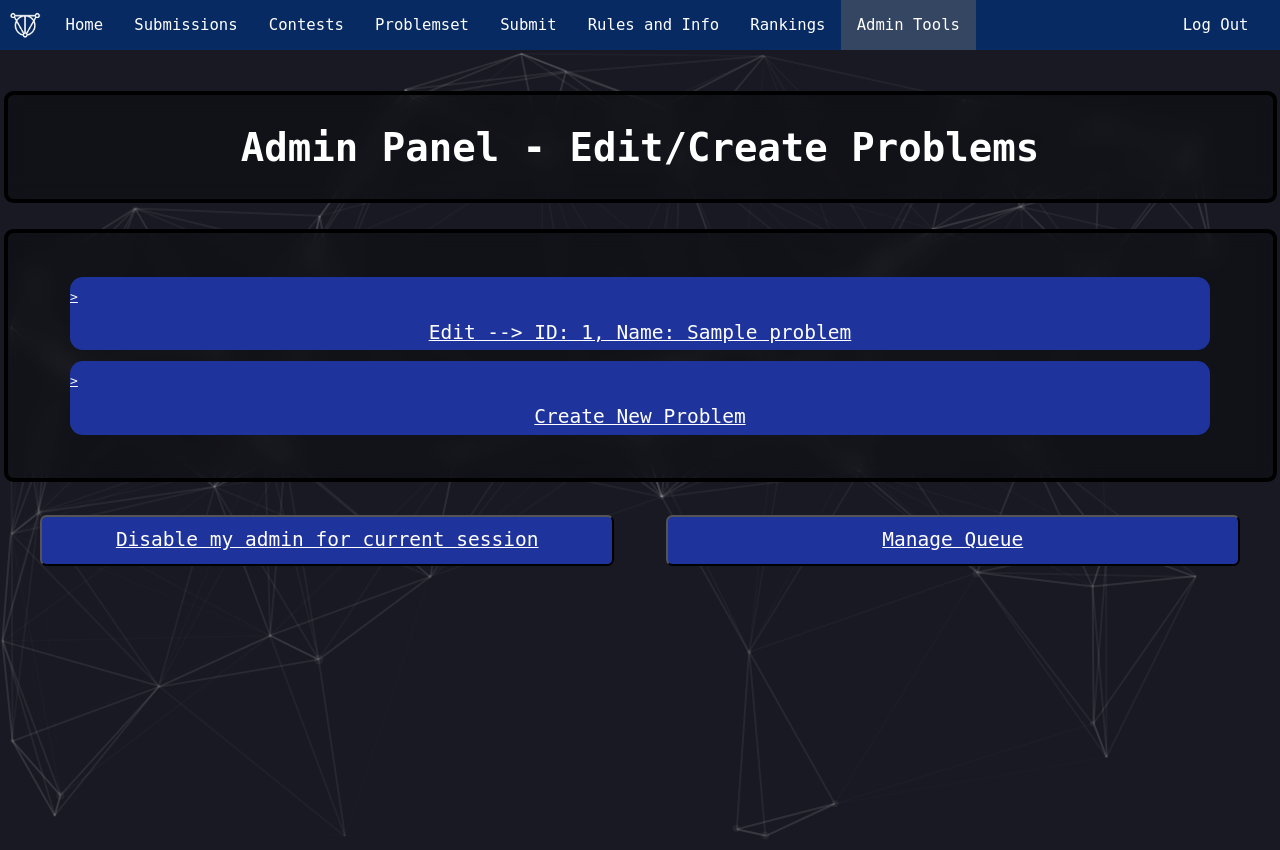
After one commit to zainmarshall/autograder2, a Django app: page /admintools/ in a window 1280 px wide. The commit adds this page. Run offline with Django 5.2, Linux system fonts and the light colour scheme; the visitor is signed in with stand-in values (Sample User, id 1); tables that the repository leaves empty hold one stand-in row (values such as "Sample post").

Commit message:
move active tab to context processor

```diff
--- a/autograder/apps/admintools/urls.py
+++ b/autograder/apps/admintools/urls.py
@@ -1,3 +1,9 @@
-app_name = "problems"
+from django.urls import path
 
-urlpatterns = []
+from . import views
+
+app_name = "admintools"
+
+urlpatterns = [
+    path('', views.admin_index_view, name="index")
+]
--- a/autograder/apps/admintools/views.py
+++ b/autograder/apps/admintools/views.py
@@ -1 +1,13 @@
+from django.shortcuts import render
+from ..oauth.decorators import login_required, admin_required
+from ..problems.models import Problem
 # Create your views here.
+@login_required
+@admin_required
+def admin_index_view(request):
+    context = {
+        "problems": Problem.objects.all().order_by("-id"),
+        "newpid": Problem.objects.latest("id").id,
+    }
+
+    return render(request, "admintools/index.html", context)
--- a/autograder/apps/contests/views.py
+++ b/autograder/apps/contests/views.py
@@ -16,7 +16,7 @@ logger = logging.getLogger(__name__)
 @login_required
 def contests_view(request):
     contests = Contest.objects.filter(tjioi=settings.TJIOI_MODE).order_by("-id")
-    context = {"active": "contests", "contests": contests}
+    context = {"contests": contests}
     return render(request, "contest/contests.html", context)
 
 
@@ -98,7 +98,6 @@ def contest_standings_view(request, cid):
 
     context = {
         "title": standings["title"],
-        "user": request.user,
         "cid": cid,
         "pnum": standings["pnum"],
         "load": standings["load"],
--- a/autograder/apps/oauth/decorators.py
+++ b/autograder/apps/oauth/decorators.py
@@ -1,3 +1,5 @@
 from django.contrib.auth.decorators import user_passes_test
 
 login_required = user_passes_test(lambda u: not u.is_anonymous and u.is_authenticated)
+
+admin_required = user_passes_test(lambda u: u.is_staff)
--- a/autograder/apps/problems/views.py
+++ b/autograder/apps/problems/views.py
@@ -18,7 +18,7 @@ def problemset_view(request):
 
     problems = problems.order_by("-id")
 
-    context = {"problems": problems, "active": "problemset"}
+    context = {"problems": problems}
 
     return render(request, "problems/problemset.html", context)
 
--- a/autograder/apps/rankings/views.py
+++ b/autograder/apps/rankings/views.py
@@ -28,6 +28,6 @@ def rankings_view(request, season):
     for i in range(len(rankings)):
         rankings[i]["rank"] = i + 1
 
-    context = {"rankings": rankings, "user": request.user}
+    context = {"rankings": rankings}
 
     return render(request, "rankings/rankings.html", context)
--- /dev/null
+++ b/autograder/context_processors.py
@@ -0,0 +1,28 @@
+import logging
+
+logger = logging.getLogger(__name__)
+
+def active_nav_item(request):
+    path = request.path
+
+    if path.startswith("/contests/"):
+        active = "contests"
+    elif path.startswith("/problems/"):
+        active = "problems"
+    elif path.startswith("/status/submit/"):
+        active = "submit"
+    elif path.startswith("/status/"):
+        active = "status"
+    elif path.startswith("/admintools/"):
+        active = "admintools"
+    elif path.startswith("/rankings/"):
+        active = "rankings"
+    elif path == "/profile/":
+        logger.info(path)
+        active = "profile"
+    elif path.startswith("/info/"):
+        active = "info"
+    else:
+        active = "other"
+
+    return {"active": active}
--- a/autograder/settings.py
+++ b/autograder/settings.py
@@ -84,6 +84,7 @@ TEMPLATES = [
                 "django.contrib.messages.context_processors.messages",
                 "social_django.context_processors.backends",
                 "social_django.context_processors.login_redirect",
+                "autograder.context_processors.active_nav_item",
             ],
         },
     },
--- /dev/null
+++ b/autograder/templates/admintools/index.html
@@ -0,0 +1,46 @@
+{% extends "base.html" %}
+
+{% load static %}
+
+{% block stylesheet %}
+<link rel="stylesheet" type="text/css" href="{% static 'profile.css' %}" />
+{% endblock stylesheet %}
+
+{% block title %}Admin{% endblock title %}
+
+{% block content %}
+{% include "partials/header.html" %}
+{% include "partials/particles.html" %}
+<br>
+<div class='main-block'>
+    <div class="title">Admin Panel - Edit/Create Problems</div>
+</div>
+<div class='main-block' id="problems">
+    <ul class="sl">
+        {% for problem in problems  %}
+            <li class="sl">
+                <a href = <%="/admin/createProblem?pid=" + locals.problems[i].pid%>>
+                    <div class="problem-text">Edit --> ID: {{problem.id}}, Name: {{problem.name}}</div>
+                </a>
+            </li>
+        {% endfor %}
+        <li class="sl">
+            <a href = <%="/admin/createProblem?pid=" + (locals.newpid)%>>
+                <div class="problem-text">Create New Problem</div>
+            </a>
+        </li>
+    </ul>
+</div>
+<div class="option-buttons">
+    <button class="button">
+        <a href="/admin/disableAdmin">
+            <div class="problem-text">Disable my admin for current session</div>
+        </a>
+    </button>
+    <button class="button">
+        <a href="/admin/queue">
+            <div class="problem-text">Manage Queue</div>
+        </a>
+    </button>
+</div>
+{% endblock content %}
--- a/autograder/templates/partials/header.html
+++ b/autograder/templates/partials/header.html
@@ -4,12 +4,15 @@
     <ul class="nb">
         <li id="logoHolder" class="nb"><img class="logo" src="{% static 'images/logo.png' %}"></li>
         <li class="nb"><a {% if active == "profile" %} class="cactive" {% endif %} href="{% url "index:profile" %}">Home</a></li>
-        <li class="nb"><a {% if active == "submissions" %} class="cactive" {% endif %} href="{% url "runtests:status" page=1 mine=False %}">Submissions</a></li>
+        <li class="nb"><a {% if active == "status" %} class="cactive" {% endif %} href="{% url "runtests:status" page=1 mine=False %}">Submissions</a></li>
         <li class="nb"><a {% if active == "contests" %} class="cactive" {% endif %} href="{% url "contests:contests" %}">Contests</a></li>
-        <li class="nb"><a {% if active == "problemset" %} class="cactive" {% endif %} href="{% url "problems:problemset" %}">Problemset</a></li>
+        <li class="nb"><a {% if active == "problems" %} class="cactive" {% endif %} href="{% url "problems:problemset" %}">Problemset</a></li>
         <li class="nb"><a {% if active == "submit" %} class="cactive" {% endif %} href="{% url "runtests:submit" %}">Submit</a></li>
         <li class="nb"><a {% if active == "info" %} class="cactive" {% endif %} href="{% url 'index:info' %}">Rules and Info</a></li>
         <li class="nb"><a {% if active == "rankings" %} class="cactive" {% endif %} href="{% url "rankings:rankings" %}">Rankings</a></li>
+        {% if user.is_staff %}
+        <li class="nb"><a {% if active == "admintools" %} class="cactive" {% endif %} href="{% url "admintools:index" %}">Admin Tools</a></li>
+        {% endif %}
         <li class="nb topnav-right">
             <a href="{% url 'oauth:logout' %}">
                 <button class="logoutbtn" type="button">Log Out</button>
--- a/autograder/urls.py
+++ b/autograder/urls.py
@@ -23,12 +23,12 @@ from django.conf.urls.static import static
 urlpatterns = [
     path("djangoadmin/", admin.site.urls),
     path("", include("autograder.apps.index.urls", namespace="index")),
-    path("", include("autograder.apps.oauth.urls", namespace="oauth")),
+    path("oauth/", include("autograder.apps.oauth.urls", namespace="oauth")),
     path("contests/", include("autograder.apps.contests.urls", namespace="contests")),
     path("problems/", include("autograder.apps.problems.urls", namespace="problems")),
-    path("", include("autograder.apps.runtests.urls", namespace="runtests")),
-    path("admin/", include("autograder.apps.admintools.urls", namespace="admintools")),
-    path("", include("autograder.apps.rankings.urls", namespace="rankings")),
+    path("status/", include("autograder.apps.runtests.urls", namespace="runtests")),
+    path("admintools/", include("autograder.apps.admintools.urls", namespace="admintools")),
+    path("rankings/", include("autograder.apps.rankings.urls", namespace="rankings")),
     path("tjioi/", include("autograder.apps.tjioi.urls", namespace="tjioi")),
     path("", include("social_django.urls", namespace="social")),
 ] + static(settings.STATIC_URL, document_root=settings.STATIC_ROOT)
```
Also changed, not shown: autograder/apps/index/views.py (+2 -10 lines).
